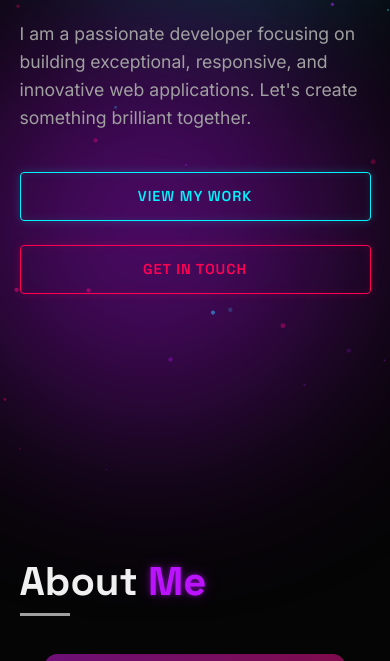
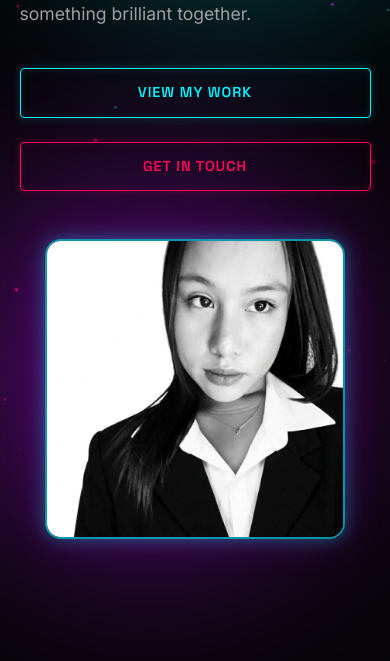
Before and after one commit to AlainaZapata/my-portfolio, a plain HTML site: page index.html in a window 390 px wide. Shown: the part 366-1027 px from the top of the page. Drawn offline with Linux system fonts and the light colour scheme.

Commit message:
Update hero with right-side profile image
Add a two-column hero layout and restore the primary profile photo on the right for a cleaner first impression.

Made-with: Cursor

```diff
--- a/css/style.css
+++ b/css/style.css
@@ -297,6 +297,31 @@ section {
 .hero {
   position: relative;
   align-items: flex-start;
+}
+
+.hero-layout {
+  width: 100%;
+  display: grid;
+  grid-template-columns: 1.3fr 0.7fr;
+  gap: 3rem;
+  align-items: center;
+}
+
+.hero-profile {
+  display: flex;
+  flex-direction: column;
+  justify-content: flex-end;
+  align-items: flex-end;
+  gap: 0.9rem;
+}
+
+.hero-profile-image {
+  width: min(100%, 360px);
+  aspect-ratio: 1 / 1;
+  object-fit: cover;
+  border-radius: 16px;
+  border: 2px solid rgba(0, 243, 255, 0.6);
+  box-shadow: 0 0 18px rgba(0, 243, 255, 0.35), 0 0 40px rgba(188, 19, 254, 0.2);
 }
 
 .greeting {
@@ -793,9 +818,18 @@ footer {
    Responsive
    ========================================================================== */
 @media screen and (max-width: 900px) {
-  .about-content, .contact-container {
+  .hero-layout, .about-content, .contact-container {
     grid-template-columns: 1fr;
     gap: 3rem;
+  }
+
+  .hero-profile {
+    justify-content: center;
+    align-items: center;
+  }
+
+  .hero-profile-image {
+    width: min(100%, 300px);
   }
 
   .about-image-container {
--- a/index.html
+++ b/index.html
@@ -42,6 +42,7 @@
     <main>
         <!-- Hero Section -->
         <section id="home" class="hero">
+            <div class="hero-layout">
                 <div class="hero-content fade-in-up">
                     <p class="greeting neon-text-purple">Hi, my name is</p>
                     <h1 class="name">Alaina <span class="neon-text-blue glow-pulse">Zapata</span></h1>
@@ -52,6 +53,10 @@
                     <div class="cta-group">
                         <a href="#projects" class="btn btn-primary neon-btn-blue">View My Work</a>
                         <a href="#contact" class="btn btn-secondary neon-btn-outline-pink">Get In Touch</a>
+                    </div>
+                </div>
+                <div class="hero-profile fade-in-up">
+                    <img src="assets/profile.jpg" alt="Alaina Zapata profile photo" class="hero-profile-image">
                 </div>
             </div>
             <!-- Animated background elements -->
```
Also changed, not shown: assets/profile.jpg (added), 1 other file. Lines whose indentation alone changed are shown as unchanged.
